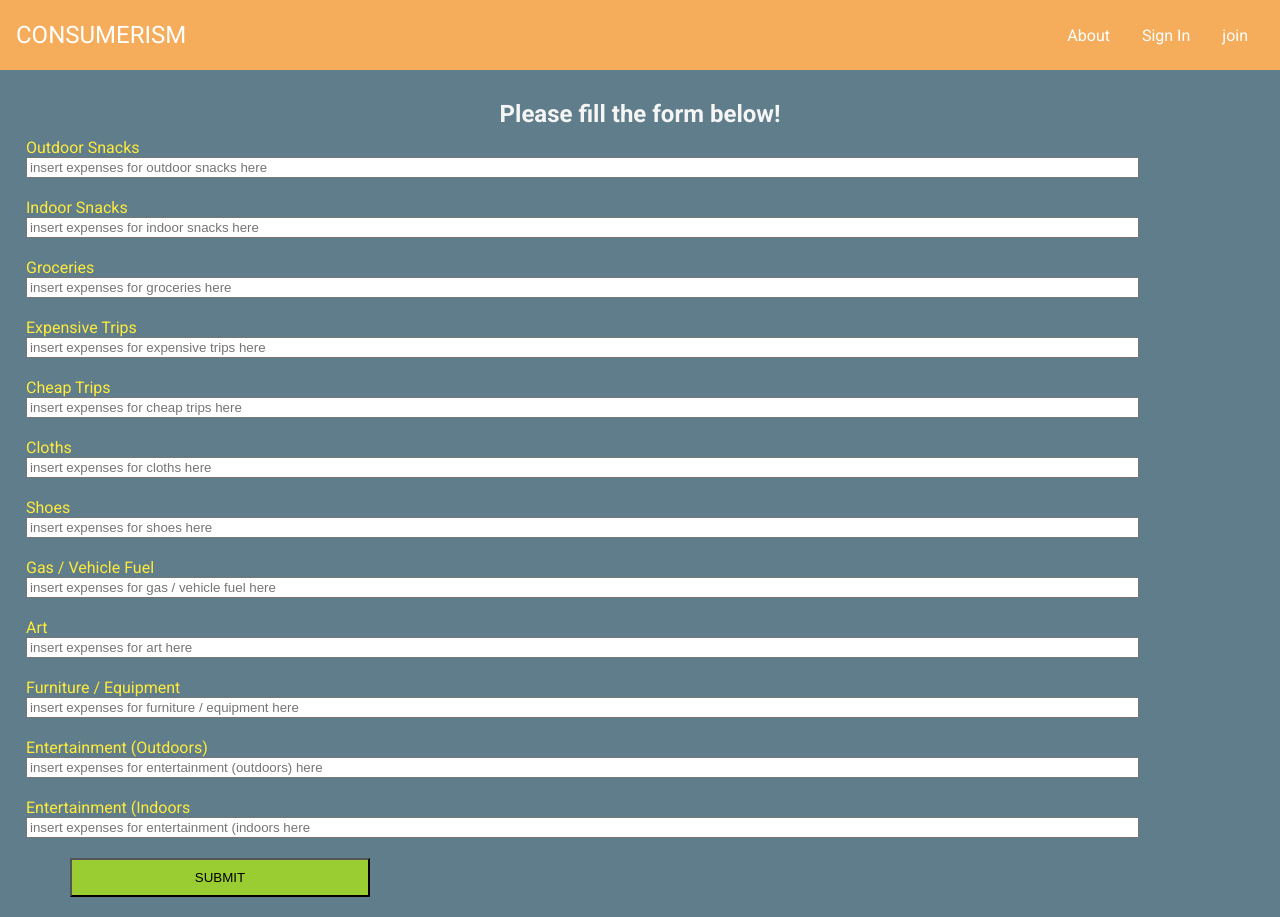
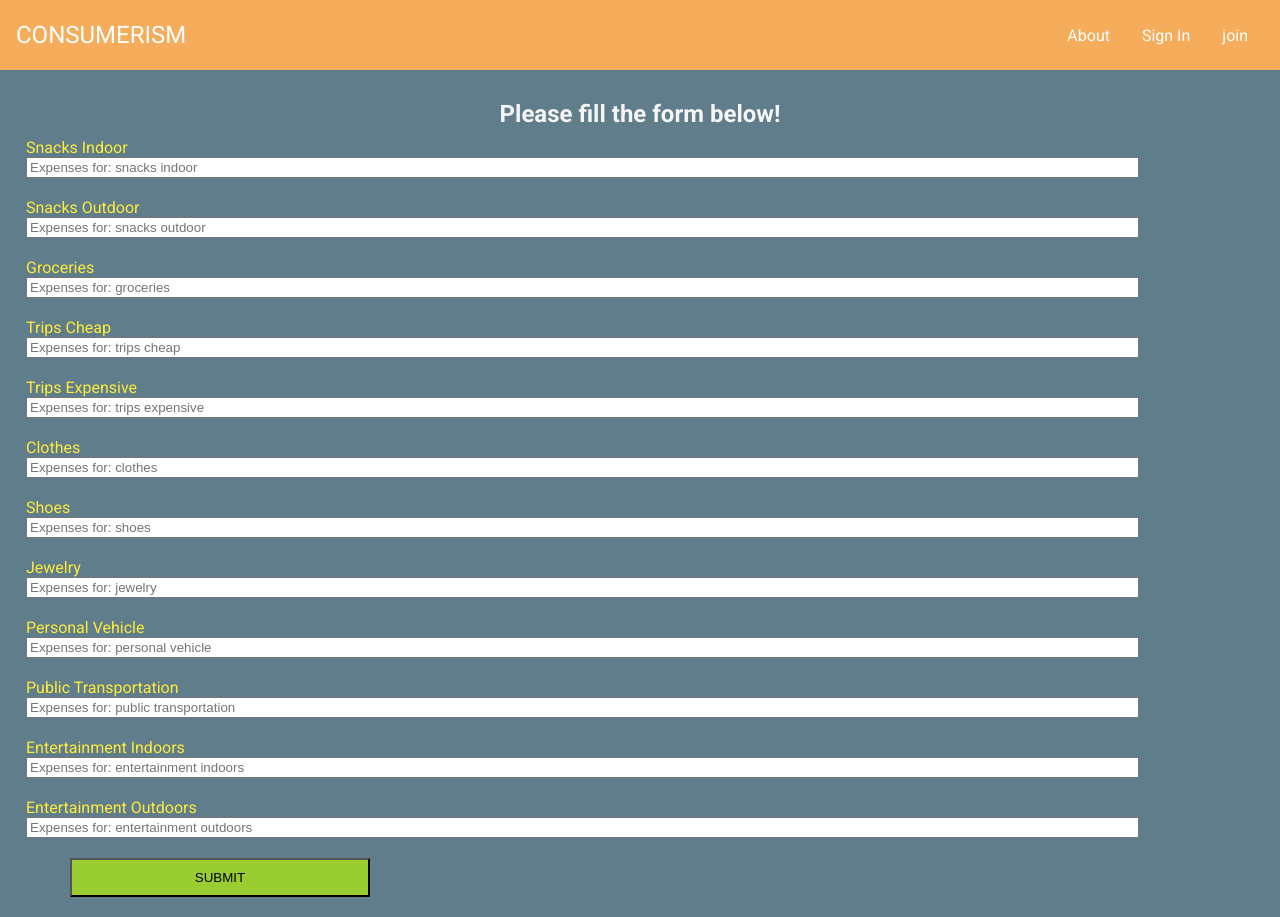
Before and after one commit to GN101/consumerism_app, a React (Create React App) app: page / in a window 1280 px wide. Built offline with nearby package versions, Linux system fonts and the light colour scheme.

Commit message:
ADD:[#10] added submit input value functionality

```diff
--- a/src/components/UserInputColumn/InputField/InputField.js
+++ b/src/components/UserInputColumn/InputField/InputField.js
@@ -12,7 +12,8 @@ const InputField = (props) => {
         <input
           className={styles.Input}
           type="text"
-          id={category}
+          id={label}
+          name={label}
           placeholder={placeholder}
           onChange={changed}
           onClick={clicked}
--- a/src/components/UserInputColumn/UserInputColumn.js
+++ b/src/components/UserInputColumn/UserInputColumn.js
@@ -1,3 +1,5 @@
+/* eslint-disable no-restricted-syntax */
+/* eslint-disable guard-for-in */
 import React, { Component } from 'react';
 import styles from './UserInputColumn.module.css';
 import InputField from './InputField/InputField';
@@ -5,26 +7,129 @@ import InputField from './InputField/InputField';
 
 class UserInputColumn extends Component {
   state = {
-
+    userInput: [
+      {
+        name: 'snacks_indoor',
+        value: '',
+        categories: []
+      },
+      {
+        name: 'snacks_outdoor',
+        value: '',
+        categories: []
+      },
+      {
+        name: 'groceries',
+        value: '',
+        categories: []
+      },
+      {
+        name: 'trips_cheap',
+        value: '',
+        categories: []
+      },
+      {
+        name: 'trips_expensive',
+        value: '',
+        categories: []
+      },
+      {
+        name: 'clothes',
+        value: '',
+        categories: []
+      },
+      {
+        name: 'shoes',
+        value: '',
+        categories: []
+      },
+      {
+        name: 'jewelry',
+        value: '',
+        categories: []
+      },
+      {
+        name: 'personal_vehicle',
+        value: '',
+        categories: []
+      },
+      {
+        name: 'public_transportation',
+        value: '',
+        categories: []
+      },
+      {
+        name: 'entertainment_indoors',
+        value: '',
+        categories: []
+      },
+      {
+        name: 'entertainment_outdoors',
+        value: '',
+        categories: []
+      }
+    ],
+    totalCost: ''
   };
 
+  formChangeHandler = (event, index) => {
+    const { userInput } = this.state;
+    const updatedForm = {
+      ...userInput
+    };
+    const updatedFormEl = {
+      ...updatedForm[index]
+    };
+    updatedFormEl.value = event.target.value;
+    updatedForm[index].value = updatedFormEl.value;
+
+    this.setState({ userInput: updatedForm });
+
+    // TODO: remove ALL console logs after code review
+    console.log('%c updatedFormEl :::', 'color: cyan', updatedFormEl);
+    console.log('%c updatedForm[index] :::', 'color: green', updatedForm[index]);
+    console.log('%c new state :::', 'color: orange', userInput);
+  };
+
+  // FIXME: this is not completed yet and does not work. Ignore it for the time being. :)
+  submitFormHandler = (event) => {
+    const { userInput } = this.state;
+    const list = Object.values(userInput);
+    event.preventDefault();
+    const totalC = list.reduce();
+    console.log(totalC);
+    this.setState({ totalCost: totalC });
+  }
+
   render() {
-    const listOfCostsCategories = ['outdoor snacks', 'indoor snacks', 'groceries', 'expensive trips', 'cheap trips', 'cloths',
-      'shoes', 'gas / vehicle fuel', 'art', 'furniture / equipment', 'entertainment (outdoors)', 'entertainment (indoors'];
-    const InputForm = (
-      listOfCostsCategories.map((listItems) => (
+    const { userInput } = this.state;
+    const list = Object.values(userInput);
+
+    // TODO: investigate on how to implement this in another way
+    for (let key in list) {
+      list[key].name = list[key].name.replace(/_/g, ' ');
+    }
+
+    console.log('%c list :::', 'color: yellow', list);
+    console.log('%c final state :::', 'color: red', userInput);
+
+
+    const inputForm = (
+      list.map((listItem, index) => (
         <InputField
-          label={listItems}
-          placeholder={`insert expenses for ${listItems} here`}
-          category={listItems}
+          key={listItem.name}
+          label={listItem.name}
+          placeholder={`Expenses for: ${listItem.name}`}
+          value={listItem.value}
+          changed={(event) => { this.formChangeHandler(event, index); }}
+          clicked={() => console.log(index)}
         />
-      ))
-    );
+      )));
 
     return (
-      <form className={styles.Column}>
+      <form className={styles.Column} onSubmit={this.submitFormHandler}>
         <h2>Please fill the form below!</h2>
-        {InputForm}
+        {inputForm}
         <button className={styles.Button} type="submit">SUBMIT</button>
       </form>
     );
```
